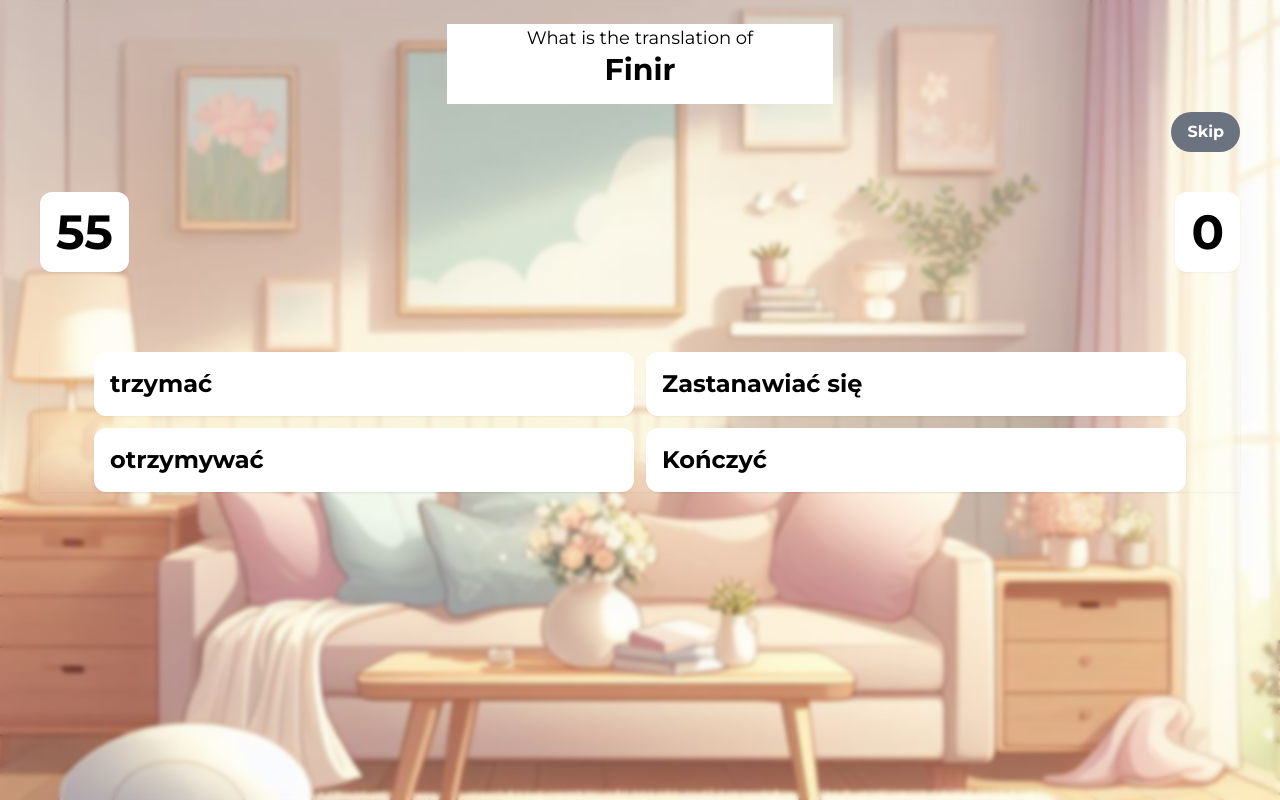
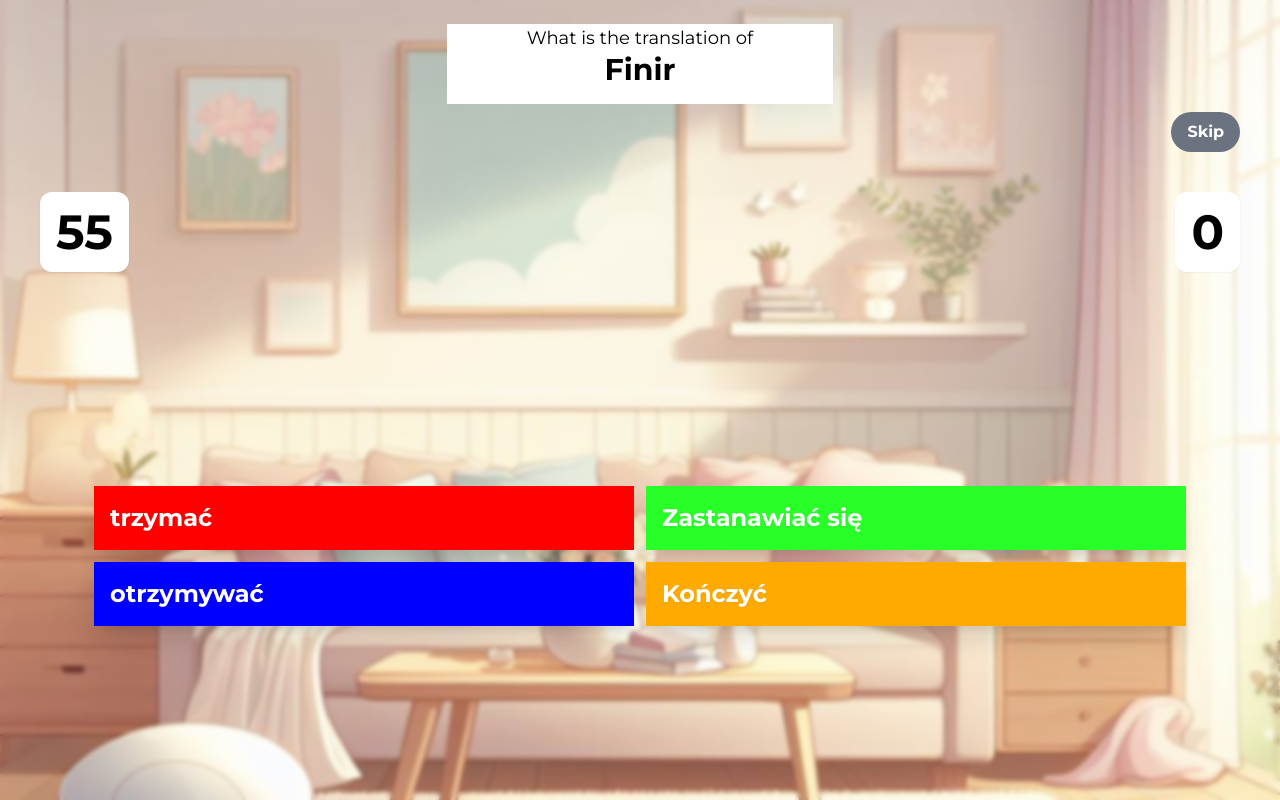
Before and after one commit to Stasnislau/words-learner, a React (Vite) app: page /game in a window 1280 px wide. Built offline with nearby package versions, Linux system fonts and the light colour scheme.

Commit message:
Refactor multipleChoice component and game page

```diff
--- a/src/App.tsx
+++ b/src/App.tsx
@@ -14,7 +14,7 @@ const App = () => {
   ]
   return (
     <BrowserRouter>
-      <div className="w-full h-full">
+      <div className="w-full">
         <Routes >
           {availableRoutes.map(({ path, component }) => (
             <Route key={path} path={path} Component={component} />
--- a/src/components/multipleChoice/index.tsx
+++ b/src/components/multipleChoice/index.tsx
@@ -2,7 +2,7 @@ import { ChoiceTile } from "../tiles/choiceTile";
 import { multipleChoiceProps } from "../../types";
 
 
-const MultipleChoice = ({ choices, onChoice, answer  }: multipleChoiceProps) => {
+const MultipleChoice = ({ choices, onChoice, answer }: multipleChoiceProps) => {
     const handleChoice = (choice: string) => {
         if (choice === answer) {
             onChoice(true);
@@ -10,9 +10,8 @@ const MultipleChoice = ({ choices, onChoice, answer  }: multipleChoiceProps) =>
             onChoice(false);
         }
     }
-    const colors = ['FF0000', '00FF00', '0000FF', 'FFFF00', '00FFFF', 'FF00FF'];
+    const colors = ['#FF0000', '#28ff28', '#0000FF', '#ffaa00', '#00FFFF', '#FF00FF'];
     return (
-        <div className="flex shadow-sm w-full">
         <div className="flex flex-wrap justify-center items-center gap-3 w-full">
             {choices.map((choice, index) => {
                 const color = colors[index];
@@ -23,8 +22,6 @@ const MultipleChoice = ({ choices, onChoice, answer  }: multipleChoiceProps) =>
 
         </div>
 
-
-        </div>
     );
 };
 
--- a/src/components/tiles/choiceTile.tsx
+++ b/src/components/tiles/choiceTile.tsx
@@ -5,9 +5,14 @@ const ChoiceTile = ({
     choice,
     onChoice }: choiceTileProps) => {
     return (
-        <div className={`flex flex-col bg-[#${color}] md:w-[45%] w-full`}>
-            <button className="flex flex-col bg-white shadow-sm rounded-xl p-4" onClick={() => onChoice(choice)}>
-                <p className="text-2xl font-bold">{choice}</p>
+        <div style={
+            {
+                backgroundColor: color,
+            }
+
+        } className={`flex flex-col shadow-xl md:w-[45%] w-full`}>
+            <button className="flex flex-col  text-white rounded-xl p-4" onClick={() => onChoice(choice)}>
+                <p className="text-2xl font-bold drop-shadow-sm">{choice}</p>
             </button>
         </div>
     )
--- a/src/pages/game.tsx
+++ b/src/pages/game.tsx
@@ -15,8 +15,12 @@ const GamePage = () => {
     const numberOfQuestions = 100; // TODO: make this a prop read from the URL
     const wordPairs = wordPairsData as WordPair[];
     const [numberOfCorrectAnswers, setNumberOfCorrectAnswers] = useState<number>(0);
-    const [QuestionsNumber, setQuestionsNumber] = useState<number>(1);
-    const [time, setTimer] = useTimeout(60, false, () => alert('Time is up!'));
+    const [CurrentQuestionNumber, setCurrentQuestionNumber] = useState<number>(1);
+    const [time, setTimer] = useTimeout(60, false, () => {
+        alert('Time is up!');
+        isGameOn.current = false;
+    });
+    const isGameOn = useRef<boolean>(true); // make it false on start, add a button to start the game
     const answer = useRef<string>('');
     const question = useRef<string>('');
     const [options, setOptions] = useState<string[]>([]);
@@ -36,17 +40,24 @@ const GamePage = () => {
         }
         setOptions(localOptions.sort(() => Math.random() - 0.5)); // shuffle the options
         setTimer(true);
-    }, [QuestionsNumber]);
+    }, [CurrentQuestionNumber]);
 
     const handleNext = () => {
-        if (QuestionsNumber === numberOfQuestions) {
-            alert('Game over!');
+        if (!isGameOn.current) {
             return;
         }
-        setQuestionsNumber(QuestionsNumber + 1);
+        if (CurrentQuestionNumber === numberOfQuestions) {
+            alert('Game over!'); // TODO: show the score and stuff
+            isGameOn.current = false;
+            return;
+        }
+        setCurrentQuestionNumber(prev => prev + 1);
     };
 
     const onChoice = (isCorrect: boolean) => {
+        if (!isGameOn.current) {
+            return;
+        }
         if (isCorrect) {
             setNumberOfCorrectAnswers(numberOfCorrectAnswers + 1);
         }
@@ -55,8 +66,8 @@ const GamePage = () => {
     };
 
     return (
-        <div className="w-full grow ">
-            <div className="flex flex-col">
+        <div className="w-full h-screen flex flex-col">
+            <div className="flex flex-col grow">
                 <div className='flex flex-col w-full justify-center items-center mt-6'>
                     <div className="flex flex-row w-fit bg-white justify-center h-20 px-20">
                         <p className='font-normal text-lg'>What is the translation of <p className='font-bold text-3xl text-center'>{question.current}</p></p>
@@ -67,15 +78,15 @@ const GamePage = () => {
                         Skip
                     </button>
                 </div>
-                <div className='flex flex-1 justify-between align-middle gap-3 p-10'>
-                    <div className='flex flex-row  gap-3 p-4 bg-white shadow-sm rounded-xl'>
+                <div className='flex justify-between align-middle gap-3 p-10'>
+                    <div className='flex flex-row gap-3 p-4 bg-white shadow-sm rounded-xl'>
                         <p className='text-5xl font-bold'>{time}</p>
                     </div>
                     <div className='flex flex-row  gap-3 p-4 bg-white shadow-sm rounded-xl'>
                         <p className='text-5xl font-bold'>{numberOfCorrectAnswers}</p>
                     </div>
                 </div>
-                <div className='flex grow p-10'>
+                <div className='flex grow p-10 items-center'>
                     <MultipleChoice choices={options} onChoice={onChoice} answer={answer.current} />
                 </div>
             </div>
```
Lines whose indentation alone changed are shown as unchanged.
